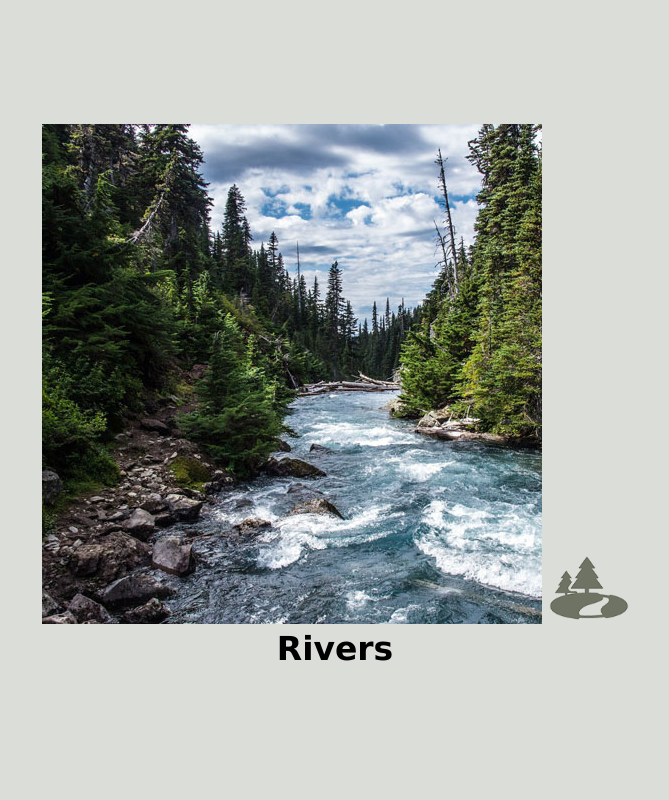
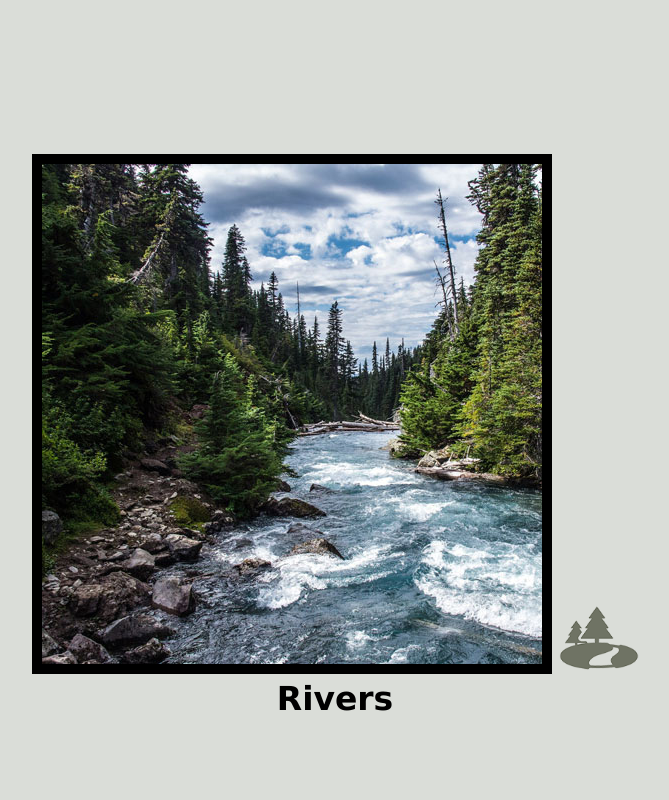
Before and after one commit to Tyler-Burke2/wdd130, a plain HTML site: page wwr/index.html in a window 1280 px wide. Shown: the part 1220-2020 px from the top of the page, without its empty margins (305-974 px from the left). Drawn offline with Linux system fonts and the light colour scheme; a web font is replaced by a local one.

Commit message:
fixed logo and borders

```diff
--- a/wwr/styles/styles.css
+++ b/wwr/styles/styles.css
@@ -130,6 +130,7 @@ footer a:hover {
 
 .logo{
     width: 80px;
+    padding-bottom: 30px;
 }
 .icon{
     width: 80px;
@@ -161,11 +162,12 @@ footer .social img {
 }
 
 .card-img{
-    border: 10px black;
+    border: 10px solid black;
 }
 
 main section img {
     box-sizing: border-box;
+
 }
 
 
```
